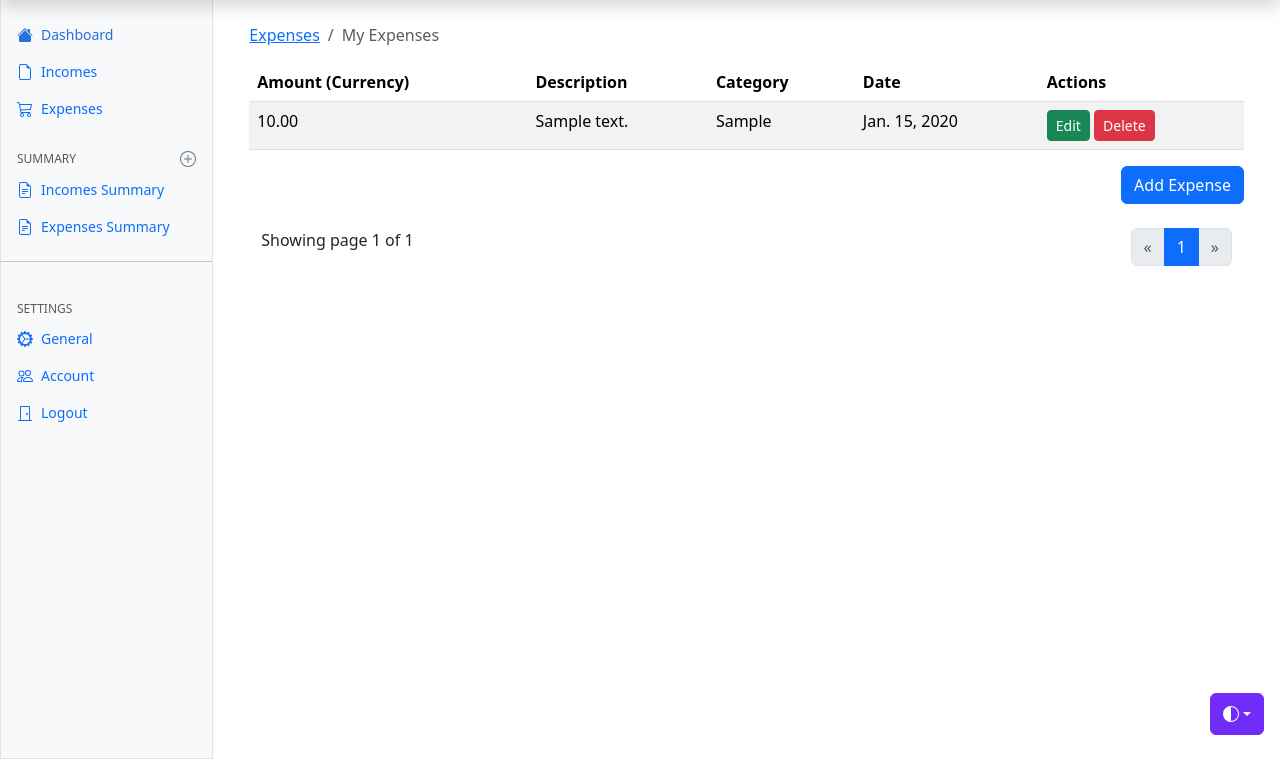
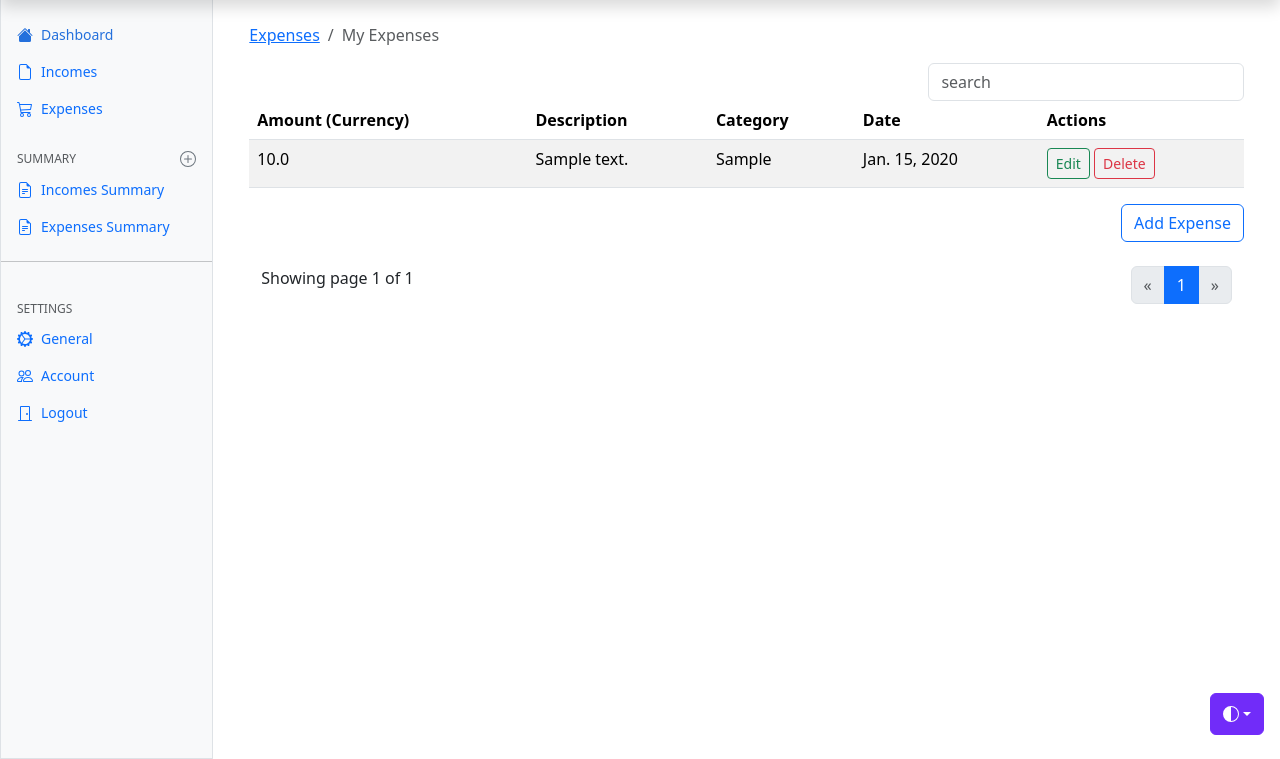
Before and after one commit to lucasfpac/Finance-Dashboard, a Django app: page / in a window 1280 px wide. Shown: the part 49-808 px from the top of the page. Run offline with Django 4.2, Linux system fonts and the light colour scheme; a user stored in the database is signed in; tables that the repository leaves empty hold one stand-in row (values such as "Sample post"); some libraries are stand-ins or nearby versions.

Commit message:
expenses search

```diff
--- a/expenses/urls.py
+++ b/expenses/urls.py
@@ -1,5 +1,7 @@
 from django.urls import path
 from . import views
+from django.views.decorators.csrf import csrf_exempt
+
 
 
 urlpatterns = [
@@ -7,4 +9,6 @@ urlpatterns = [
     path('add_expense', views.add_expense, name='add-expense'),
     path('edit-expense/<int:id>', views.edit_expense, name='edit-expense'),
     path('delete-expense/<int:id>', views.delete_expense, name='delete-expense'),
+    path('search-expenses', csrf_exempt(views.search_expenses), name='search-expenses'),
+
 ]
--- a/expenses/views.py
+++ b/expenses/views.py
@@ -3,7 +3,8 @@ from django.contrib.auth.decorators import login_required
 from .models import Category, Expense
 from django.contrib import messages
 from django.core.paginator import Paginator
-
+import json
+from django.http import JsonResponse
 
 # Create your views here.
 @login_required(login_url='/authentication/login')
@@ -49,7 +50,7 @@ def add_expense(request):
             return render(request, 'expenses/add_expense.html', context)
 
         Expense.objects.create(owner=request.user, amount=amount, date=date,
-                               category=category, description=description)
+                                    category=category, description=description)
 
         messages.success(request, 'Expense saved successfully')
         return redirect('expenses')
@@ -102,3 +103,14 @@ def delete_expense(request, id):
         expense.delete()
         messages.success(request, 'Expense deleted successfully')
         return redirect('expenses')
+
+def search_expenses(request):
+    if request.method=='POST':
+        search_str = json.loads(request.body).get('searchText')
+        expenses = Expense.objects.filter(
+            amount__istartswith=search_str, owner = request.user) | Expense.objects.filter(
+            date__istartswith=search_str, owner = request.user) | Expense.objects.filter(
+            description__icontains=search_str, owner = request.user) | Expense.objects.filter(
+            category__icontains=search_str, owner = request.user)
+        data = expenses.values()
+        return JsonResponse(list(data), safe=False)
--- a/expenseswebsite/static/js/register.js
+++ b/expenseswebsite/static/js/register.js
@@ -35,7 +35,7 @@ usernameField.addEventListener("keyup", (e) => {
     fetch("/authentication/validate-username", {
         body: JSON.stringify({ username: usernameVal }),
         method: "POST",
-    })
+        })
         .then((res) => res.json())
         .then((data) => {
             console.log("data", data);
--- /dev/null
+++ b/expenseswebsite/static/js/searchExpenses.js
@@ -0,0 +1,52 @@
+const searchField = document.querySelector("#searchField");
+const tableOutput = document.querySelector(".table-output");
+const appTable = document.querySelector(".app-table")
+const pagination = document.querySelector(".pagination-container")
+const tableBody = document.querySelector(".table-body")
+tableOutput.style.display = "none";
+
+searchField.addEventListener('keyup', (e)=>{
+    const searchValue = e.target.value;
+
+
+    if(searchValue.trim().length > 0){
+        pagination.style.display = "none";
+        tableBody.innerHTML = "";
+        fetch("/search-expenses", {
+            body: JSON.stringify({ searchText: searchValue }),
+            method: "POST",
+            })
+            .then((res) => res.json())
+            .then((data) => {
+                console.log("data", data);
+
+                appTable.style.display = "none";
+                tableOutput.style.display = "block";
+
+            if (data.length === 0){
+
+                tableOutput.innerHTML = "No results found!"
+
+
+            } else{
+
+                data.forEach((item)=>{
+                    tableBody.innerHTML+=`
+                    <tr>
+                        <td>${item.amount}.0</td>
+                        <td>${item.description}</td>
+                        <td>${item.category}</td>
+                        <td>${item.date}</td>
+                    </tr>
+                    `
+                });
+
+            }
+            });
+    }else{
+        appTable.style.display = "block";
+        tableOutput.style.display = "none";
+        pagination.style.display = "block";
+
+    }
+})
--- a/templates/expenses/edit_expense.html
+++ b/templates/expenses/edit_expense.html
@@ -59,10 +59,10 @@
             <input
             type="Submit"
             value="Save"
-            class="btn btn-primary btn-sm mt-2"
+            class="btn btn-outline-success btn-sm mt-2"
             />
             <a href="{% url 'delete-expense' id=expense.id %}"
-                    class="btn btn-danger btn-sm mt-2"> Delete</a>
+                    class="btn btn-outline-danger btn-sm mt-2"> Delete</a>
         </div>
       </form>
     </div>
--- a/templates/expenses/index.html
+++ b/templates/expenses/index.html
@@ -1,4 +1,5 @@
 {% extends "base.html" %} {% block content %}
+{% load static %}
 
 <div class="container mt-4">
   <nav aria-label="breadcrumb">
@@ -12,7 +13,16 @@
 </div>
 {% include 'partials/_messages.html' %}
 <div class="container">
+  <div class="row">
+    <div class="col-md-8"></div>
+    <div class="col-md-4">
+      <div class="form-group">
+        <input type="text" class="form-control" id="searchField" placeholder="search">
+      </div>
+    </div>
+  </div>
   {% if expenses.count %}
+  <div class="app-table">
     <table class="table table-striped table-hover">
       <thead>
         <tr>
@@ -26,21 +36,39 @@
       <tbody>
         {% for expense in page_obj %}
         <tr>
-        <td>{{expense.amount}}0</td>
+          <td>{{expense.amount}}</td>
           <td>{{expense.description}}</td>
           <td>{{expense.category}}</td>
           <td>{{expense.date}}</td>
           <td><a href="{% url 'edit-expense' expense.id %}"
-          class="btn btn-success btn-sm"> Edit</a>
+            class="btn btn-outline-success btn-sm"> Edit</a>
             <a href="{% url 'delete-expense' expense.id %}"
-          class="btn btn-danger btn-sm"> Delete</a></td>
+            class="btn btn-outline-danger btn-sm"> Delete</a></td>
         </tr>
         {% endfor %}
       </tbody>
     </table>
+  </div>
+
+  <div class="table-output">
+    <table class="table table-striped table-hover">
+      <thead>
+        <tr>
+          <th>Amount (Currency)</th>
+          <th>Description</th>
+          <th>Category</th>
+          <th>Date</th>
+        </tr>
+      </thead>
+      <tbody class="table-body">
+
+      </tbody>
+    </table>
+  </div>
   <div class="d-grid gap-2 d-md-flex justify-content-md-end">
-    <a href="{% url 'add-expense'%}" class="btn btn-primary"> Add Expense</a>
+    <a href="{% url 'add-expense'%}" class="btn btn-outline-primary"> Add Expense</a>
   </div>
+  <div class="pagination-container">
     <div class="container mt-4">
       <div class="row">
         <div class="col-md-10">
@@ -71,9 +99,14 @@
         </div>
       </div>
     </div>
+  </div>
+
   {% else %}
     <p style="text-align: center;">No expenses found.</p>
   {% endif %}
 
 </div>
+
+<script src="{% static 'js/searchExpenses.js' %}"></script>
+
 {% endblock content %}
```
Also changed, not shown: templates/expenses/add_expense.html (+8 -5 lines). Lines whose indentation alone changed are shown as unchanged.
